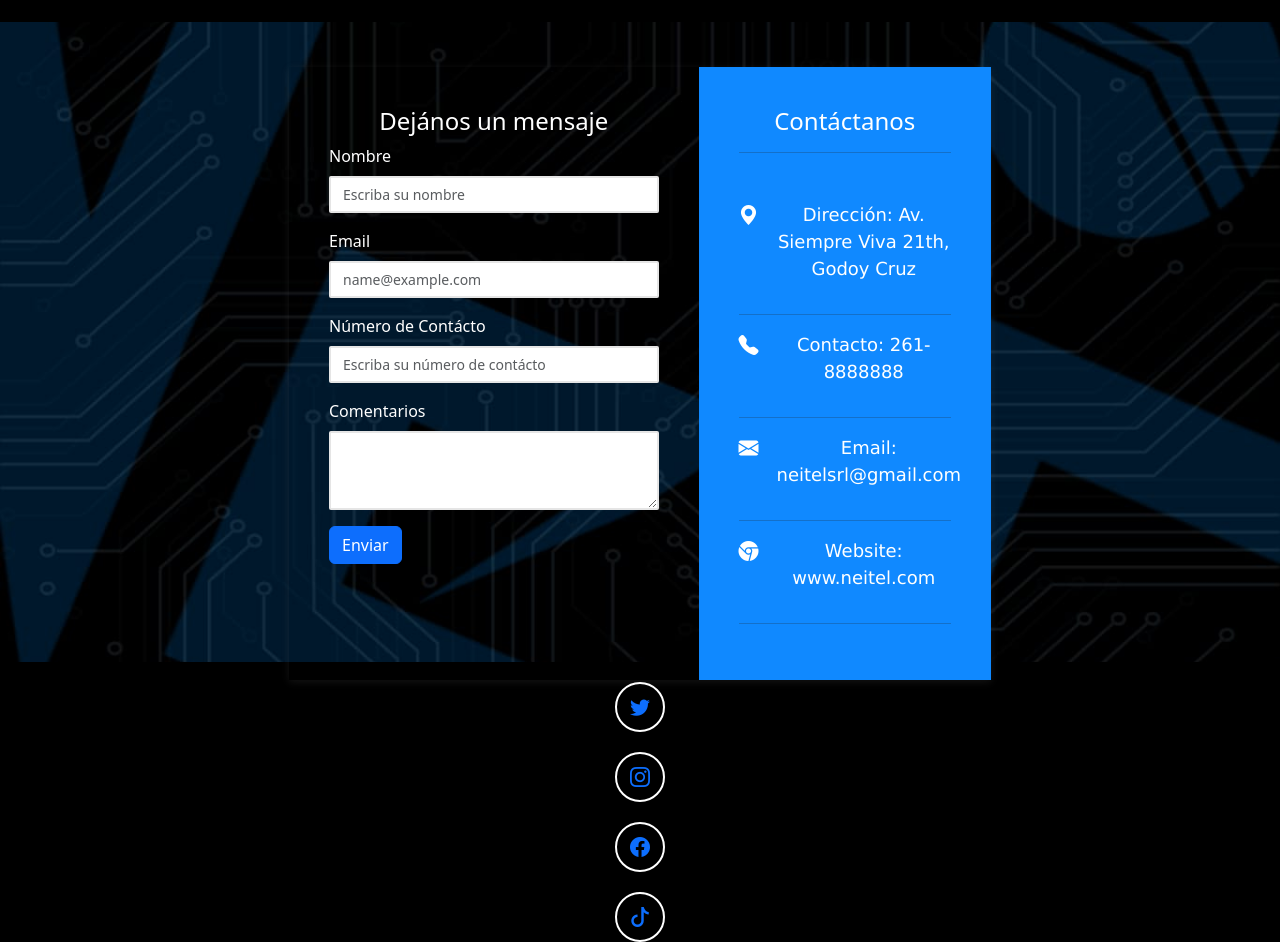
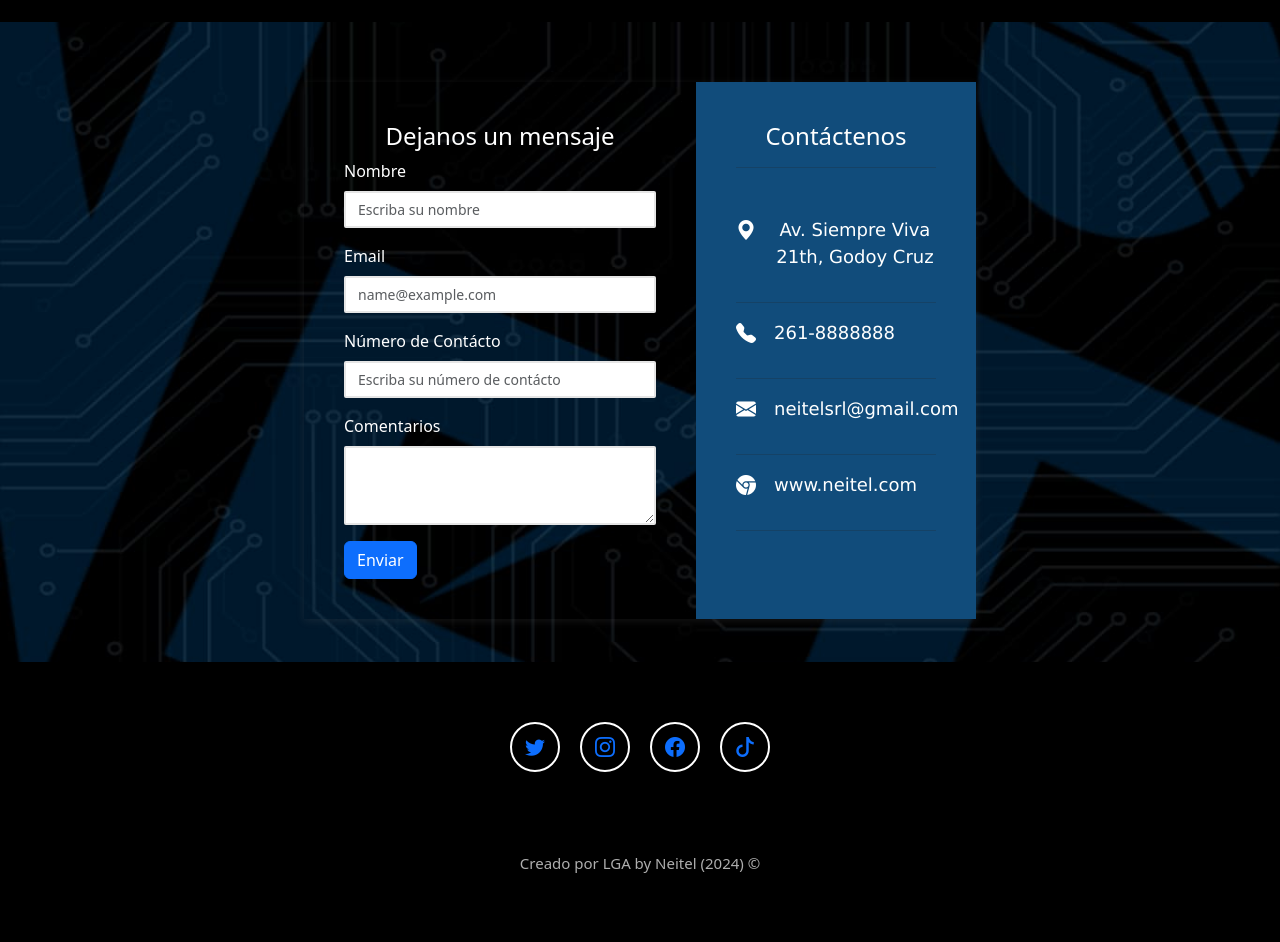
Before and after one commit to LucasMG2474/neitelbeta, a plain HTML site: page index.html in a window 1280 px wide. Shown: the part 1900-2842 px from the top of the page. After the commit the page ends 2795 px from the top, so only its background shows below. Drawn offline with nearby package versions, Linux system fonts and the light colour scheme.

Commit message:
séptima

```diff
--- a/css/styles.css
+++ b/css/styles.css
@@ -115,7 +115,7 @@ section{
 
 .container{
   width: 60%;
-  padding:45px;
+  padding: 60px;
   border-radius: 0;
 }
 
@@ -128,7 +128,7 @@ section{
 }
 
 .col-md-5{
-  background-color: #1089ff;
+  background-color: #114c7b;
   padding: 40px;
 }
 
@@ -155,28 +155,35 @@ section{
 /* footer */
 
 .footer{
-  min-height: 500px;
+  height: 500px;
+  padding: 20px;
+  color: #aeaeae;
+
 }
 
-.iconosRedes{
-  height: 80px;
-  width: 80px;
-  margin: 10px;
-}
+
 
 .iconosRedes a{
   width: 50px;
   height: 50px;
   display: flex;
+  align-items: center;
   justify-content: center;
-  align-items: center;
-  padding: 2px;
+  padding: 10px;
   margin: 10px;
   border: 2px solid white;
   border-radius: 50%;
-
 }
 
+.iconosRedes{
+  padding: 50px;
+}
+
+.rights{
+  font-size: 15px;
+  color: #aeaeae;
+  padding: 20px;
+}
 
 
 /* mediasQ */
@@ -185,12 +192,3 @@ section{
     display: none;
   }
 }
-
-/* @media only screen and (max-width:600px){
-  .container{
-    width: 100%;
-    position:absolute;
-    left: 50%;
-    top: 90%
-  }
-} */
--- a/index.html
+++ b/index.html
@@ -127,7 +127,7 @@
           <div class="container">
             <div class="row">
               <div class="col-md-7">
-                <h4 class="sectionContact">Dejános un mensaje</h4>
+                <h4 class="sectionContact">Dejanos un mensaje</h4>
                 <div class="mb-3">
                   <label
                     for="exampleFormControlInput1"
@@ -185,29 +185,29 @@
                 <button class="btn btn-primary">Enviar</button>
               </div>
               <div class="col-md-5">
-                <h4 class="sectionContact">Contáctanos</h4>
+                <h4 class="sectionContact">Contáctenos</h4>
                 <hr />
                 <div class="mt-5">
                   <div class="d-flex">
                     <i class="bi bi-geo-alt-fill sectionContact"></i>
                     <p class="sectionContact">
-                      Dirección: Av. Siempre Viva 21th, Godoy Cruz
+                          Av. Siempre Viva 21th, Godoy Cruz
                     </p>
                   </div>
-                  <hr />
+                    <hr />
                   <div class="d-flex">
                     <i class="bi bi-telephone-fill sectionContact"></i>
-                    <p class="sectionContact">Contacto: 261-8888888</p>
+                    <p class="sectionContact"> 261-8888888</p>
                   </div>
                   <hr />
                   <div class="d-flex">
                     <i class="bi bi-envelope-fill sectionContact"></i>
-                    <p class="sectionContact">Email: neitelsrl@gmail.com</p>
+                    <p class="sectionContact">neitelsrl@gmail.com</p>
                   </div>
                   <hr />
                   <div class="d-flex">
                     <i class="bi bi-browser-chrome sectionContact"></i>
-                    <p class="sectionContact">Website: www.neitel.com</p>
+                    <p class="sectionContact">www.neitel.com</p>
                   </div>
                   <hr />
                 </div>
@@ -224,7 +224,7 @@
       <div
         class="iconosRedes d-flex flex-wrap align-items-center justify-content-center"
       >
-        <a href="#">
+        <a href= #">
           <i class="bi bi-twitter"></i>
         </a>
         <a href="#">
@@ -237,6 +237,7 @@
           <i class="bi bi-tiktok"></i>
         </a>
       </div>
+      <div class="rights">Creado por LGA by Neitel (2024) &#169;</div>
     </footer>
 
     <script
```
